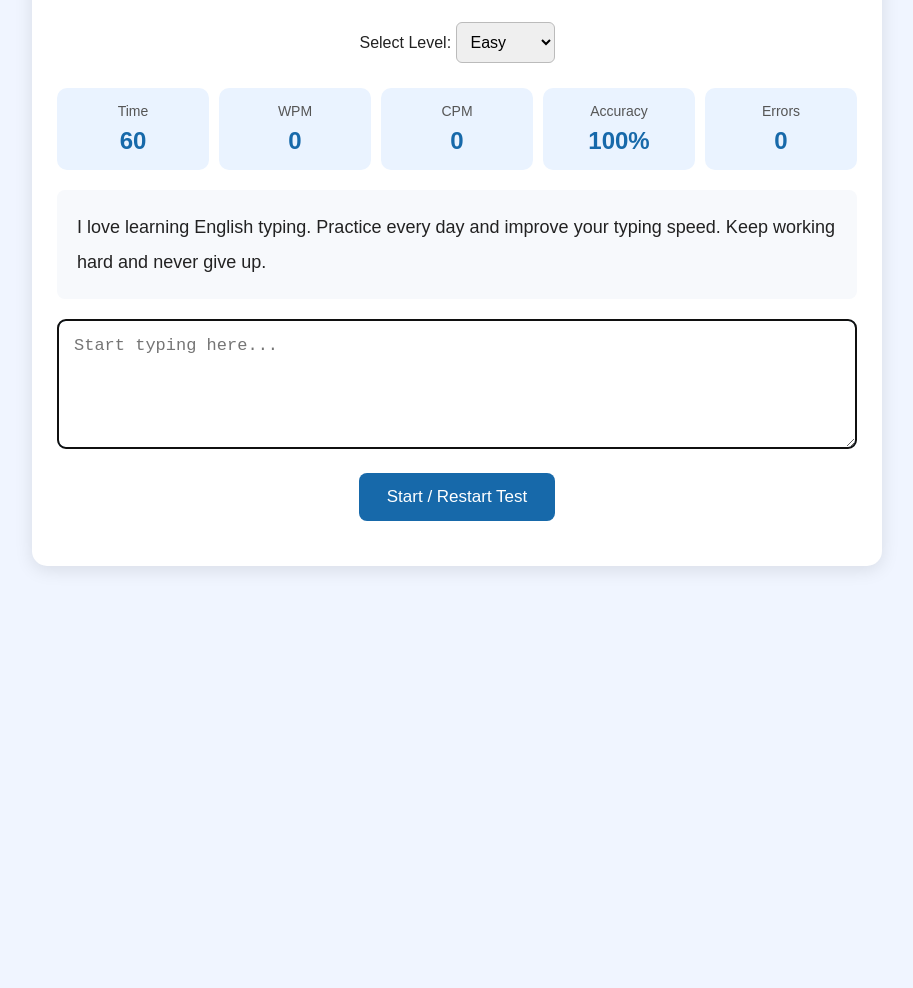
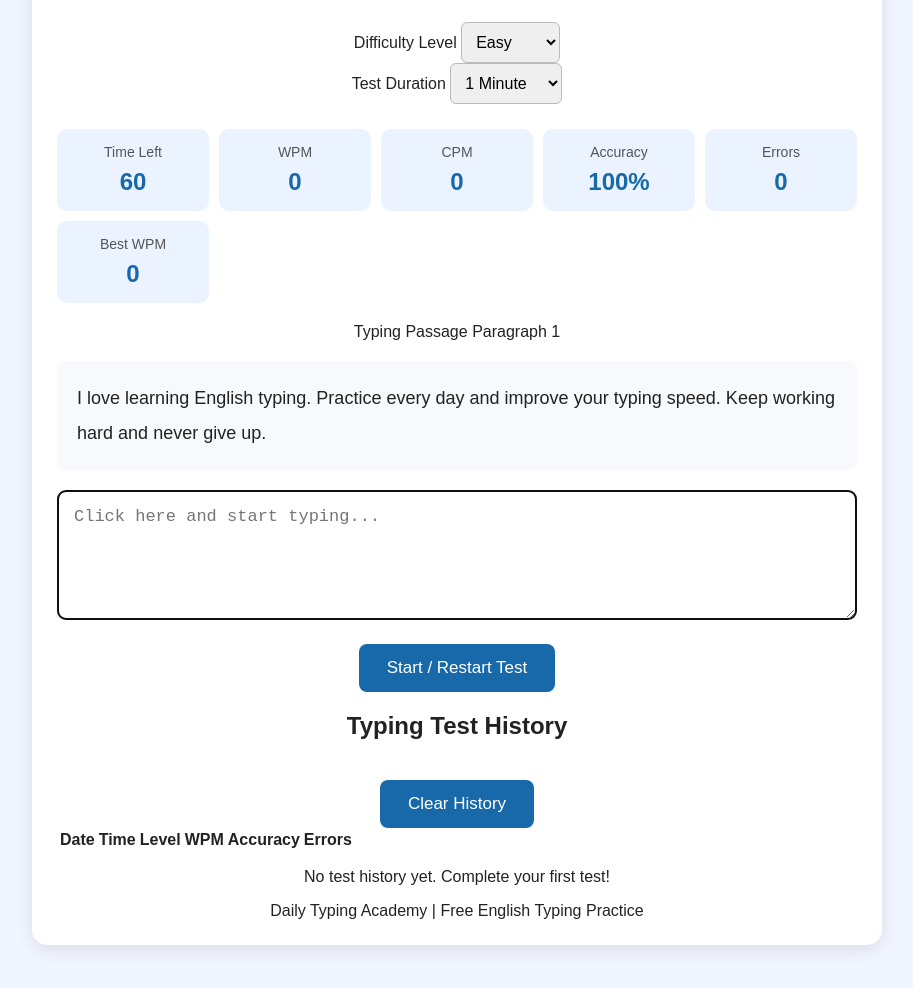
Before and after one commit to waqaralishah688-glitch/daily-typing-academy, a plain HTML site: page index.html in a window 1280 px wide. Shown: the part 170-1158 px from the top of the page, without its empty margins (183-1096 px from the left). Before the commit the page ends 800 px from the top, so only its background shows below. Drawn offline with Linux system fonts and the light colour scheme.

Commit message:
Update index.html

```diff
--- a/index.html
+++ b/index.html
@@ -1,4 +1,3 @@
-
 <!DOCTYPE html>
 <html lang="en">
 <head>
@@ -8,12 +7,16 @@
   <link rel="stylesheet" href="style.css">
 </head>
 <body>
+
   <div class="container">
+    <header>
       <h1>Daily Typing Academy</h1>
-    <p class="subtitle">Improve Your English Typing Skills</p>
+      <p>Improve Your English Typing Skills</p>
+    </header>
 
     <div class="settings">
-      <label for="difficulty">Select Level:</label>
+      <div>
+        <label for="difficulty">Difficulty Level</label>
         <select id="difficulty">
           <option value="easy">Easy</option>
           <option value="medium">Medium</option>
@@ -21,9 +24,19 @@
         </select>
       </div>
 
+      <div>
+        <label for="duration">Test Duration</label>
+        <select id="duration">
+          <option value="1">1 Minute</option>
+          <option value="3">3 Minutes</option>
+          <option value="5">5 Minutes</option>
+        </select>
+      </div>
+    </div>
+
     <div class="stats">
       <div class="stat">
-        <span>Time</span>
+        <span>Time Left</span>
         <strong id="timer">60</strong>
       </div>
       <div class="stat">
@@ -42,17 +55,60 @@
         <span>Errors</span>
         <strong id="errors">0</strong>
       </div>
+      <div class="stat">
+        <span>Best WPM</span>
+        <strong id="bestWPM">0</strong>
+      </div>
     </div>
 
+    <div class="passage-box">
+      <div class="paragraph-info">
+        <span>Typing Passage</span>
+        <span id="paragraphNumber">Paragraph 1</span>
+      </div>
       <div id="passage" class="passage"></div>
+    </div>
 
-    <textarea id="typingInput"
-      placeholder="Start typing here..."
-      disabled></textarea>
+    <textarea
+      id="typingInput"
+      placeholder="Click here and start typing..."
+      disabled
+      spellcheck="false"
+      autocomplete="off"
+      autocapitalize="off"
+    ></textarea>
 
     <button id="restartBtn">Start / Restart Test</button>
 
     <h2 id="result"></h2>
+
+    <section class="history-section">
+      <h2>Typing Test History</h2>
+      <button id="clearHistoryBtn" class="clear-btn">
+        Clear History
+      </button>
+
+      <div class="history-wrap">
+        <table>
+          <thead>
+            <tr>
+              <th>Date</th>
+              <th>Time</th>
+              <th>Level</th>
+              <th>WPM</th>
+              <th>Accuracy</th>
+              <th>Errors</th>
+            </tr>
+          </thead>
+          <tbody id="historyBody"></tbody>
+        </table>
+      </div>
+      <p id="noHistory">No test history yet. Complete your first test!</p>
+    </section>
+
+    <footer>
+      Daily Typing Academy | Free English Typing Practice
+    </footer>
   </div>
 
   <script src="script.js"></script>
```
Lines whose indentation alone changed are shown as unchanged.
